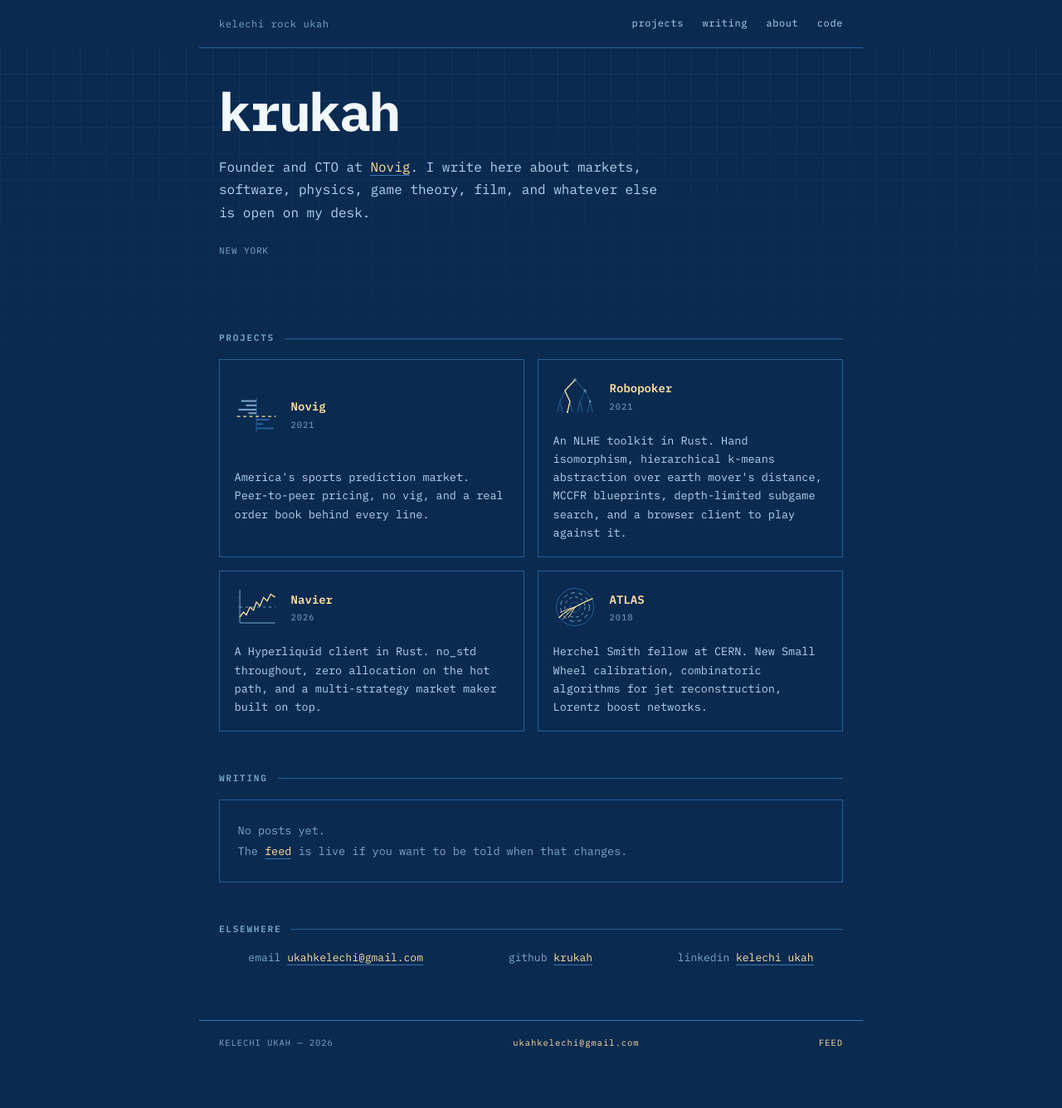
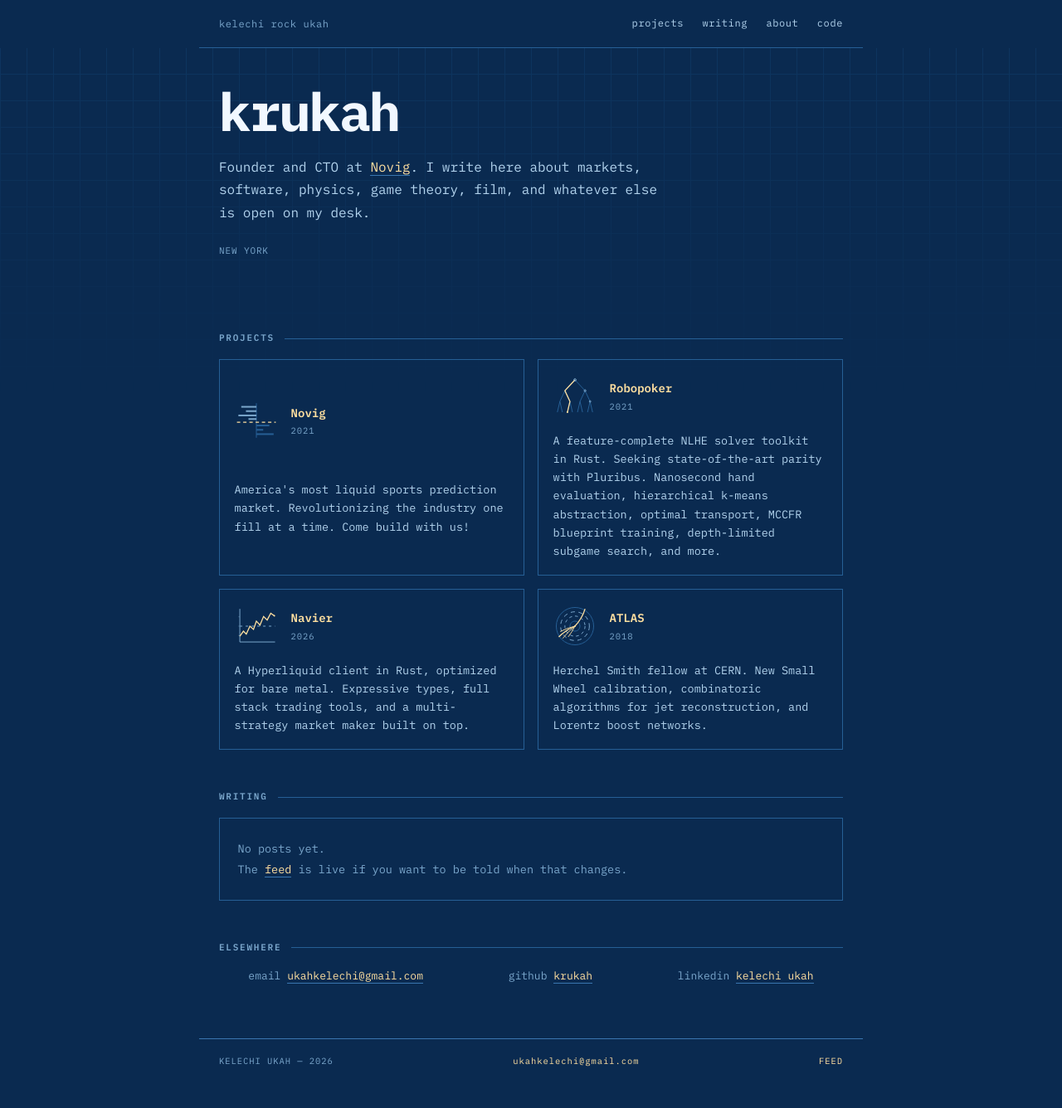
Before and after one commit to krukah/krukah.github.io, a Jekyll site: the page built from index.html, in a window 1280 px wide. Shown: the whole page at 83% size. Built offline with Jekyll 4.4.1, drawn with Linux system fonts in a browser that asks for light colours; before the commit the page ends 1313 px from its top, so only the background shows below that.

Commit message:
copy pass; rotate the ATLAS track to 1 o'clock
Kelechi's revisions to the project blurbs and the about page, plus the
single escaping track on the rosette plate moved from ~2:30 to 1 o'clock.
Same change applied to the share card, which is re-rendered.

Co-Authored-By: Claude Opus 5 (1M context) <noreply@anthropic.com>
Claude-Session: https://claude.ai/code/session_01WKRWbRJxvuzNYtA3TgFuUg

```diff
--- a/_data/projects.yml
+++ b/_data/projects.yml
@@ -4,25 +4,27 @@
   plate: ladder
   est: 2021
   blurb: >-
-    America's sports prediction market. Peer-to-peer pricing, no vig, and a
-    real order book behind every line.
+    America's most liquid sports prediction market. Revolutionizing the industry
+    one fill at a time. Come build with us!
 
 - name: Robopoker
   url: https://robopoker.io
   plate: tree
   est: 2021
   blurb: >-
-    An NLHE toolkit in Rust. Hand isomorphism, hierarchical k-means
-    abstraction over earth mover's distance, MCCFR blueprints, depth-limited
-    subgame search, and a browser client to play against it.
+    A feature-complete NLHE solver toolkit in Rust. Seeking
+    state-of-the-art parity with Pluribus. Nanosecond hand evaluation,
+    hierarchical k-means abstraction, optimal transport, MCCFR blueprint training, depth-limited
+    subgame search, and more.
 
 - name: Navier
   url: https://github.com/krukah/navier
   plate: wave
   est: 2026
   blurb: >-
-    A Hyperliquid client in Rust. no_std throughout, zero allocation on the
-    hot path, and a multi-strategy market maker built on top.
+    A Hyperliquid client in Rust, optimized for bare metal.
+    Expressive types, full stack trading tools, and a
+    multi-strategy market maker built on top.
 
 - name: ATLAS
   url: https://cds.cern.ch/record/2859916
@@ -30,4 +32,4 @@
   est: 2018
   blurb: >-
     Herchel Smith fellow at CERN. New Small Wheel calibration, combinatoric
-    algorithms for jet reconstruction, Lorentz boost networks.
+    algorithms for jet reconstruction, and Lorentz boost networks.
--- a/_og/og.html
+++ b/_og/og.html
@@ -35,7 +35,7 @@
     <circle class="f" cx="60" cy="60" r="40" stroke-dasharray="5 4.5"/>
     <circle class="f" cx="60" cy="60" r="28" stroke-dasharray="3.5 3.6"/>
     <circle class="l" cx="60" cy="60" r="14"/>
-    <path class="h" d="M60 60 C76 51 94 42 110 36"/>
+    <path class="h" d="M60 60 C73 46 83 30 88 12"/>
     <path class="h" d="M60 60 Q35 70 15 90"/>
     <path class="j" d="M60 60 Q38 65 19 75"/>
     <path class="j" d="M60 60 Q40 76 26 94"/>
--- a/about.md
+++ b/about.md
@@ -7,7 +7,7 @@ description: >-
 ---
 
 I am Kelechi Ukah, founder and CTO at [Novig](https://novig.com), a
-peer-to-peer sports exchange. At night I build
+federally regulated sports exchange. At night I build
 [Robopoker](https://robopoker.io), a no-limit hold'em solver, and
 [Navier](https://github.com/krukah/navier), a Hyperliquid client. Both in
 Rust.
```
Also changed, not shown: _includes/plates/rosette.svg, assets/og.png.
